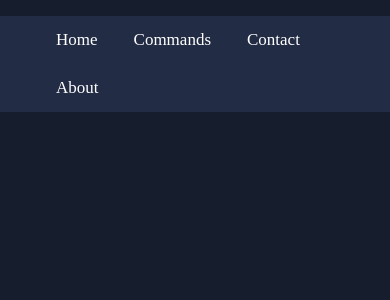
After one commit to killanmsheen/Killanmsheen.github.io, a PHP site: page /m.help.html in a window 390 px wide. The commit adds this page. Shown: the top 300 px of the page. Run offline with PHP 8.4, Linux system fonts and the light colour scheme.

Commit message:
mobile added

```diff
--- a/Resources/mobile.css
+++ b/Resources/mobile.css
@@ -1,41 +1,27 @@
-/* Style the navigation menu */
-.topnav {
+.nav {
     overflow: hidden;
-    background-color: #333;
-    position: relative;
+    background-color: #222c45;
+    list-style: none;
 }
-
-/* Hide the links inside the navigation menu (except for logo/home) */
-.topnav #myLinks {
-display: none;
+.nav > li {
+    display: inline-block;
 }
-
-/* Style navigation menu links */
-.topnav a {
+.nav > li > a {
 color: white;
 padding: 14px 16px;
 text-decoration: none;
 font-size: 17px;
 display: block;
 }
-
-/* Style the hamburger menu */
-.topnav a.icon {
-background: black;
-display: block;
-position: absolute;
-right: 0;
-top: 0;
-}
-
-/* Add a grey background color on mouse-over */
-.topnav a:hover {
-background-color: #ddd;
+.nav > li > a:hover {
+background-color: #d54a4f;
 color: black;
 }
-
-/* Style the active link (or home/logo) */
-.active {
-background-color: #4CAF50;
-color: white;
+body {
+    margin: 0;
+    padding: 0;
+    text-align: left;
+    background-color: #161e2d;
+    color: white;
+    font-family: "Myriad Pro";
 }
--- a/index.html
+++ b/index.html
@@ -18,7 +18,6 @@
 <body>
 
 <header>
-    <!-- external links use "a" -->
     <ul class="nav">
         <li class="logo"><a href="home.html"><img src="/Resources/skull-logo.png" alt="" style="width: 100px;height: 25px;"></a></li>
         <li><a href="Commands.html">Commands</a></li>
--- /dev/null
+++ b/m.help.html
@@ -0,0 +1,22 @@
+<!DOCTYPE html>
+<html lang="en">
+<head>
+    <meta charset="UTF-8">
+    <meta name="viewport" content="width=500, initial-scale=1.0">
+    <title>Document</title>
+    <link rel="stylesheet" href="/Resources/mobile.css">
+</head>
+<body>
+
+    <!-- Top Navigation Menu -->
+  <ul class="nav">
+    <li><a href="#home" class="active">Home</a></li>
+    <li><a href="/m.commands.html">Commands</a></li>
+    <li><a href="/m.help.html">Contact</a></li>
+    <li><a href="#about">About</a></li>
+  </ul>
+
+
+</body>
+
+</html>
```
Also changed, not shown: m.commands.html (added, +22 -0 lines), m.home.html (added, +19 -0 lines), m.index.html (added, +22 -0 lines).
